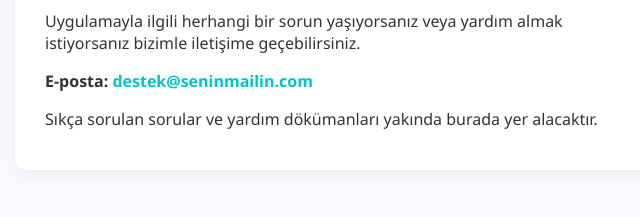
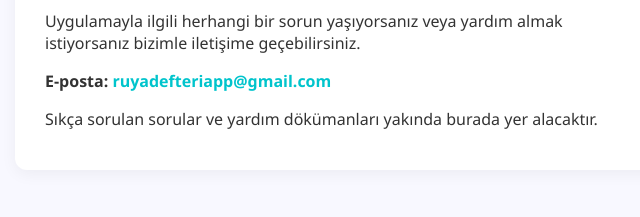
Before and after one commit to kucins/ruyadefteri, a plain HTML site: page index.html in a window 1280 px wide. Shown: the part 927-1144 px from the top of the page, 295-935 px from the left. Drawn offline with Linux system fonts and the light colour scheme.

Commit message:
Update index.html

```diff
--- a/index.html
+++ b/index.html
@@ -145,7 +145,7 @@
   <section class="support-section">
     <h2>Destek</h2>
     <p>Uygulamayla ilgili herhangi bir sorun yaşıyorsanız veya yardım almak istiyorsanız bizimle iletişime geçebilirsiniz.</p>
-    <p><strong>E-posta:</strong> <a href="mailto:destek@seninmailin.com">destek@seninmailin.com</a></p>
+    <p><strong>E-posta:</strong> <a href="mailto:ruyadefteriapp@gmail.com">ruyadefteriapp@gmail.com</a></p>
     <p>Sıkça sorulan sorular ve yardım dökümanları yakında burada yer alacaktır.</p>
   </section>
 
```
